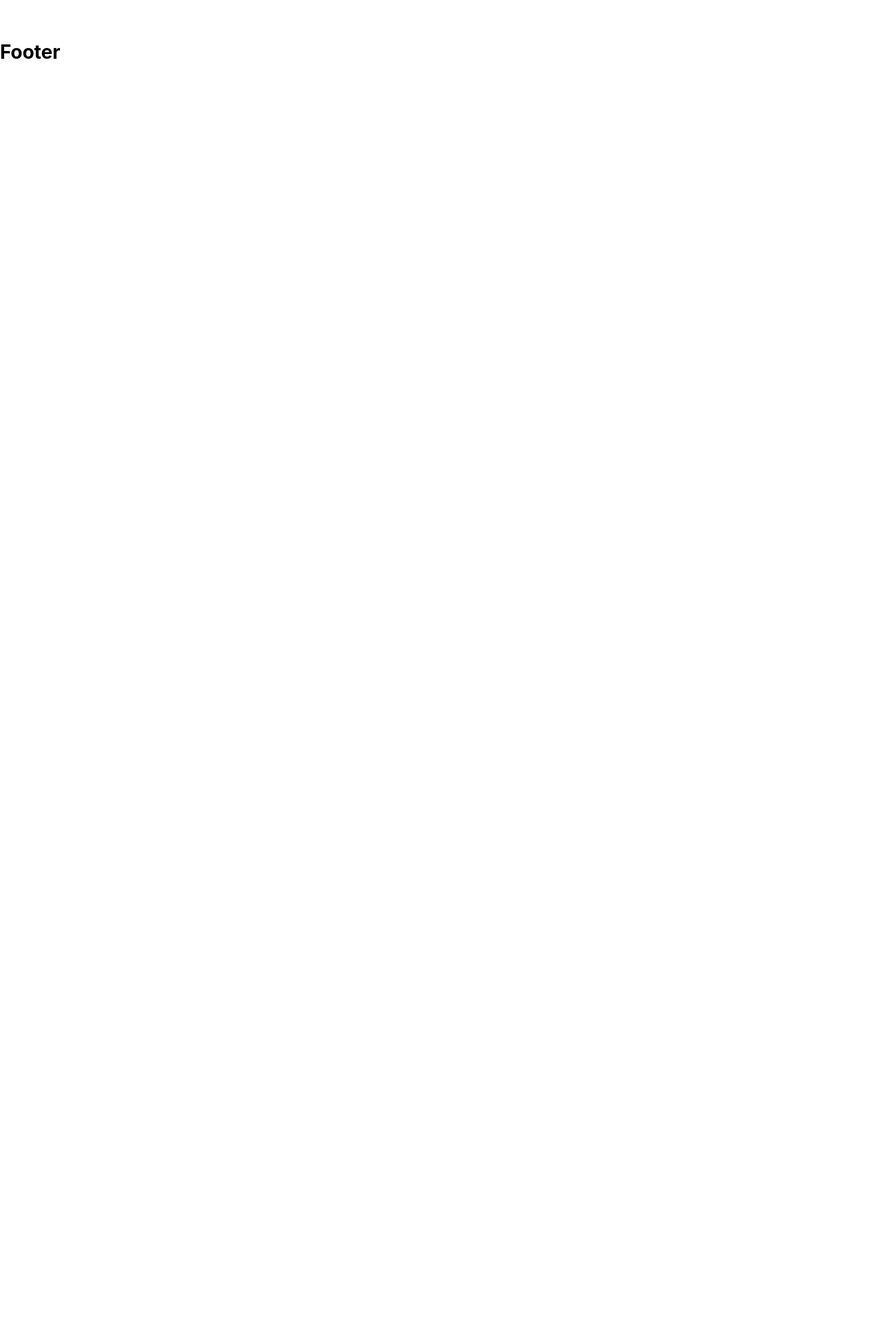
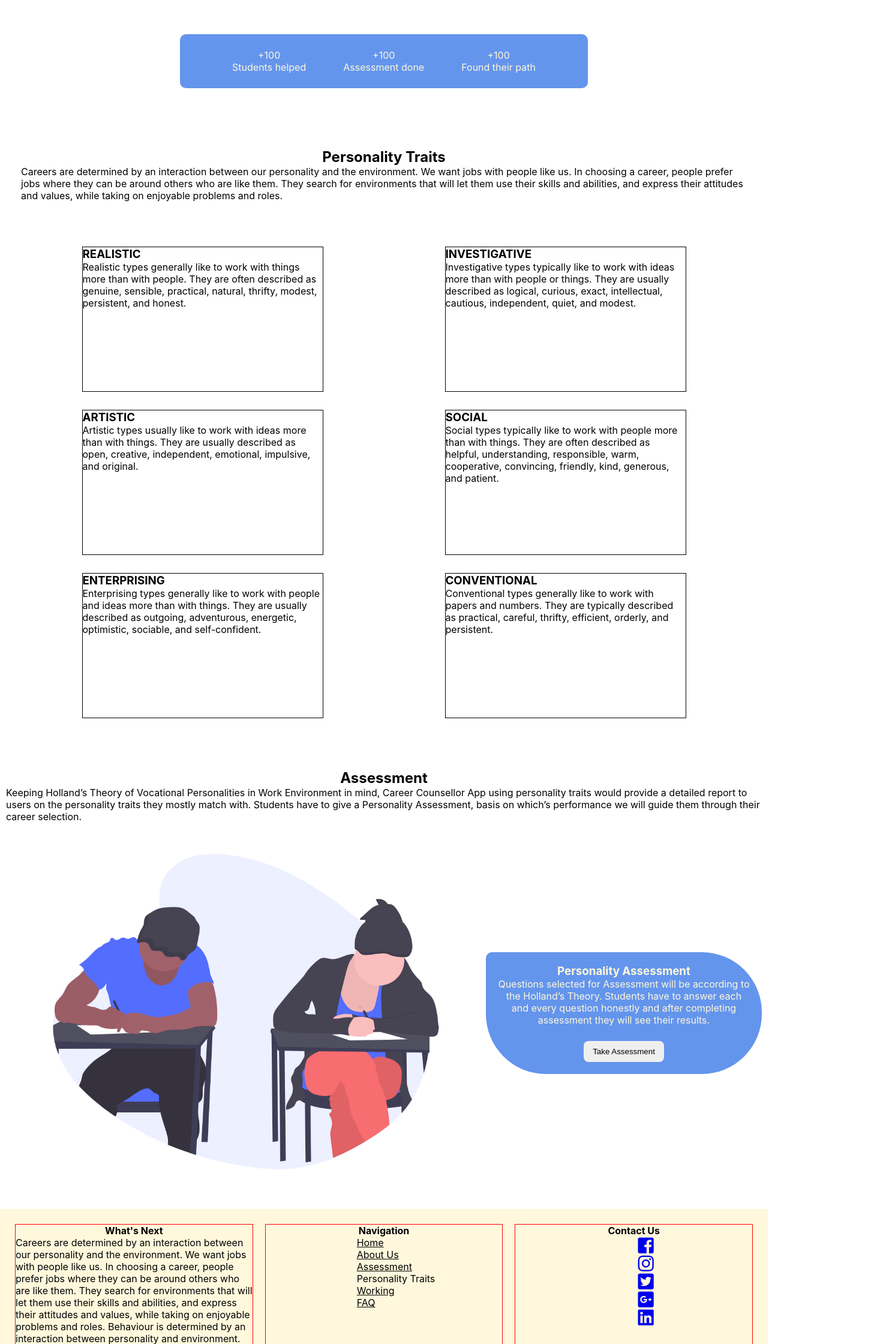
Before and after one commit to Yola21/Career-Guidance, a React (Create React App) app: page / in a window 1280 px wide. Shown: the part 560-2800 px from the top of the page at 60% size, 1492 px wide, since content can reach past the window. Before the commit the page ends 800 px from the top, so only its background shows below. Built offline with nearby package versions, Linux system fonts and the light colour scheme.

Commit message:
added header, body, footer components

```diff
--- a/public/index.html
+++ b/public/index.html
@@ -8,6 +8,8 @@
       name="description"
       content="Web site created using create-react-app"
     />
+    <link rel="stylesheet" href="https://use.fontawesome.com/releases/v5.2.0/css/all.css" integrity="sha384-hWVjflwFxL6sNzntih27bfxkr27PmbbK/iSvJ+a4+0owXq79v+lsFkW54bOGbiDQ" crossorigin="anonymous">
+
     <!--
       manifest.json provides metadata used when your web app is installed on a
       user's mobile device or desktop. See https://developers.google.com/web/fundamentals/web-app-manifest/
@@ -21,7 +23,7 @@
       work correctly both with client-side routing and a non-root public URL.
       Learn how to configure a non-root public URL by running `npm run build`.
     -->
-    <title>Career Guidance</title>
+    <title>What's Next</title>
   </head>
   <body>
     <noscript>You need to enable JavaScript to run this app.</noscript>
--- a/src/Body.css
+++ b/src/Body.css
@@ -15,10 +15,82 @@
 
 .body_Intro > section{
     padding: 10px;
+    text-align: justify;
+    font-size: 22px;
+    /* background-color: lavender; */
+    color: cornflowerblue;
+}
+
+img{
+    width: 50rem;
+    object-fit: cover;
+}
+
+.body_CounterBox{
+    /* border: 1px solid red; */
+    display: flex;
+    align-items: center;
+    justify-content: space-evenly;
+    width: 50%;
+    padding: 25px;
+    background-color: cornflowerblue;
+    color: cornsilk;
+    margin: 0 auto;
+    border-radius: 10px;
+}
+
+.body_CounterBox div{
     text-align: center;
 }
 
-.body_IntroSVG img{
-    width: 50rem;
-    object-fit: cover;
+.body_Personality{
+    display: flex;
+    align-items: center;
+    justify-content: center;
+    flex-direction: column;
+    margin-top: 75px;
+    padding: 25px;
 }
+
+.body_PersonalityTraits{
+    margin-top: 60px;
+    display: flex;
+    align-items: center;
+    justify-content: space-around;
+    flex-wrap: wrap;
+}
+
+.body_PersonalityTraits div{
+    border: 1px solid ;
+    margin: 15px;
+    width: 25rem;
+    height: 15rem;
+}
+
+.body_Assessment{
+    display: flex;
+    flex-direction: column;
+    align-items: center;
+    margin-top: 45px;
+}
+
+.body_AssessmentGuide{
+    display: flex;
+    align-items: center;
+    justify-content: space-between;
+}
+
+#body_AssessmentBox{
+    background-color: cornflowerblue;
+    color: cornsilk;
+    padding: 20px;
+    border-radius: 10px 100px 100px 100px;
+    text-align: center;
+}
+
+#body_AssessmentBox button{
+    margin-top: 25px;
+    padding: 10px 15px;
+    border: none;
+    border-radius: 8px;
+}
--- a/src/Body.js
+++ b/src/Body.js
@@ -1,6 +1,7 @@
 import React, { Component } from 'react';
 import './Body.css';
 import career from './image/career.png';
+import assessment from './image/assessment.png';
 
 export default class Body extends Component {
     render() {
@@ -8,13 +9,80 @@ export default class Body extends Component {
             <div className="body">
                 <div className="body_Intro">
                     <section>
-                        <h3>Career Guidance</h3>
                         <p>We are here to help the High Grad or equivalent students in choosing their career path. We will guide them in understanding their personality traits. We also provide details of colleges and career fields which best fit their personality trait.</p>
                     </section>
                     <div className="body_IntroSVG">
                         <img src={career} alt="Career Guidance" />
                     </div>
                 </div>
+
+                <div className="body_CounterBox">
+                    <div>
+                        <p>+100</p>
+                        <p>Students helped</p>
+                    </div>
+                    <div>
+                        <p>+100</p>
+                        <p>Assessment done</p>
+                    </div>
+                    <div>
+                        <p>+100</p>
+                        <p>Found their path</p>
+                    </div>
+                </div>
+
+                <div className="body_Personality">
+                    <h2>Personality Traits</h2>
+                    <p>Careers are determined by an interaction between our personality and the environment. We want jobs with people like us. In choosing a career, people prefer jobs where they can be around others who are like them. They search for environments that will let them use their skills and abilities, and express their attitudes and values, while taking on enjoyable problems and roles.</p>
+                    <section className="body_PersonalityTraits">
+                        <div>
+                            <h3>REALISTIC</h3>
+                            <p>Realistic types generally like to work with things more than with people. They are often described as genuine, sensible, practical, natural, thrifty, modest, persistent, and honest.</p>
+                        </div>
+
+                        <div>
+                            <h3>INVESTIGATIVE</h3>
+                            <p>Investigative types typically like to work with ideas more than with people or things. They are usually described as logical, curious, exact, intellectual, cautious, independent, quiet, and modest.</p>
+                        </div>
+
+                        <div>
+                            <h3>ARTISTIC</h3>
+                            <p>Artistic types usually like to work with ideas more than with things. They are usually described as open, creative, independent, emotional, impulsive, and original.</p>
+                        </div>
+
+                        <div>
+                            <h3>SOCIAL</h3>
+                            <p>Social types typically like to work with people more than with things. They are often described as helpful, understanding, responsible, warm, cooperative, convincing, friendly, kind, generous, and patient.</p>
+                        </div>
+
+                        <div>
+                            <h3>ENTERPRISING</h3>
+                            <p>Enterprising types generally like to work with people and ideas more than with things. They are usually described as outgoing, adventurous, energetic, optimistic, sociable, and self-confident.</p>
+                        </div>
+
+                        <div>
+                            <h3>CONVENTIONAL</h3>
+                            <p>Conventional types generally like to work with papers and numbers. They are typically described as practical, careful, thrifty, efficient, orderly, and persistent.</p>
+                        </div>
+                    </section>
+                </div>
+
+                <div className="body_Assessment">
+                    <h2>Assessment</h2>
+                    <p>Keeping Holland’s Theory of Vocational Personalities in Work Environment in mind, Career Counsellor App using personality traits would provide a detailed report to users on the personality traits they mostly match with. Students have to give a Personality Assessment, basis on which’s performance we will guide them through their career selection. </p>
+
+                    <section className="body_AssessmentGuide">
+                        <div>
+                            <img src={assessment} alt="Assessment" />
+                        </div>
+
+                        <div id="body_AssessmentBox">
+                            <h3>Personality Assessment</h3>
+                            <p>Questions selected for Assessment will be according to the Holland’s Theory. Students have to answer each and every question honestly and after completing assessment they will see their results. </p>
+                            <button>Take Assessment</button>
+                        </div>
+                    </section>
+                </div>
             </div>
         )
     }
--- a/src/Footer.css
+++ b/src/Footer.css
@@ -0,0 +1,41 @@
+.footer{
+    display: flex;
+    justify-content: space-between;
+    flex-direction: column;
+    background-color: cornsilk;
+}
+
+.footer_Section{
+    padding: 15px;
+    display: flex;
+}
+
+.footer_Section > div{
+    border: 1px solid red;
+    width: 100vh;
+    margin: 10px;
+    display: flex;
+    flex-direction: column;
+    align-items: center;
+}
+
+ul li{
+    display: flex;
+    align-items: center;
+}
+
+i{
+    font-size: 30px;
+}
+
+a{
+    text-decoration: none;
+    /* color: coral; */
+}
+
+.footer_Copyright{
+    margin-top: 15px;
+    padding: 15px;
+    text-align: center;
+    background-color: coral;
+}
--- a/src/Footer.js
+++ b/src/Footer.js
@@ -4,9 +4,60 @@ import './Footer.css';
 export default class Footer extends Component {
     render() {
         return (
-            <div>
-                <h1>Footer</h1>
-            </div>
+            <footer className="footer">
+                <section className="footer_Section">
+                    <div>
+                        <h4>What's Next</h4>
+                        <p>Careers are determined by an interaction between our personality and the environment. We want jobs with people like us. In choosing a career, people prefer jobs where they can be around others who are like them. They search for environments that will let them use their skills and abilities, and express their attitudes and values, while taking on enjoyable problems and roles. Behaviour is determined by an interaction between personality and environment. </p>
+                    </div>
+
+                    <div className="footer_Links">
+                        <h4>Navigation</h4>
+                        <ul>
+                            <li>Home</li>
+                            <li>About Us</li>
+                            <li>Assessment</li>
+                            <li>Personality Traits</li>
+                            <li>Working</li>
+                            <li>FAQ</li>
+                        </ul>
+                    </div>
+
+                    <div>
+                        <h4>Contact Us</h4>
+                        <ul>
+                            <li>
+                                <a href="/#">
+                                <i class="fab fa-facebook-square facebook"> </i>
+                                </a>
+                            </li>
+                            <li>
+                                <a href="/#">
+                                <i class="fab fa-instagram instagram"> </i>
+                                </a>
+                            </li>
+                            <li>
+                                <a href="/#">
+                                <i class="fab fa-twitter-square twitter"> </i>
+                                </a>
+                            </li>
+                            <li>
+                                <a href="/#">
+                                <i class="fab fa-google-plus-square google"> </i>
+                                </a>
+                            </li>
+                            <li>
+                                <a href="/#">
+                                <i class="fab fa-linkedin linkedin"> </i>
+                                </a>
+                            </li>
+                        </ul>
+                    </div>
+                </section>
+                <div className="footer_Copyright">
+                    <p>© 2020 Copyright: <a href="/#"> Career Guidance.com</a></p>
+                </div>
+            </footer>
         )
     }
 }
--- a/src/Header.css
+++ b/src/Header.css
@@ -1,7 +1,7 @@
 .header{
-    background-color: cornflowerblue;
+    /* background-color: cornflowerblue; */
     padding: 10px;
-    color: cornsilk;
+    color: cornflowerblue;
 }
 
 .header ul{
@@ -10,16 +10,21 @@
     justify-content: center;
 }
 
-.header ul li{
+ul li{
     display: flex;
     align-items: center;
     margin: 0 10px;
+    text-decoration: underline;
+}
+
+ul li:nth-child(4){
+    text-decoration: none;
 }
 
 .header_Login{
-    position: fixed;
-    right: 15px;
-    top: 20px;
+    position: absolute;
+    left: 82rem;
+    top: 19px;
     display: flex;
     align-items: center;
 }
@@ -29,5 +34,8 @@
     padding: 7px 10px;
     margin: 0 5px;
     border: none;
-    border-radius: 8px;
+    border-radius: 5px;
+    background-color: cornflowerblue;
+    color: #fff;
+    font-size: 15px;
 }
--- a/src/Header.js
+++ b/src/Header.js
@@ -9,7 +9,7 @@ export default class Header extends Component {
                     <li>Home</li>
                     <li>About</li>
                     <li>Assessment</li>
-                    <li><h1>Career Guidance</h1></li>
+                    <li><h1>What's Next</h1></li>
                     <li>Personality Traits</li>
                     <li>Working</li>
                     <li>FAQ</li>
```
Also changed, not shown: src/image/assessment.png (added).
